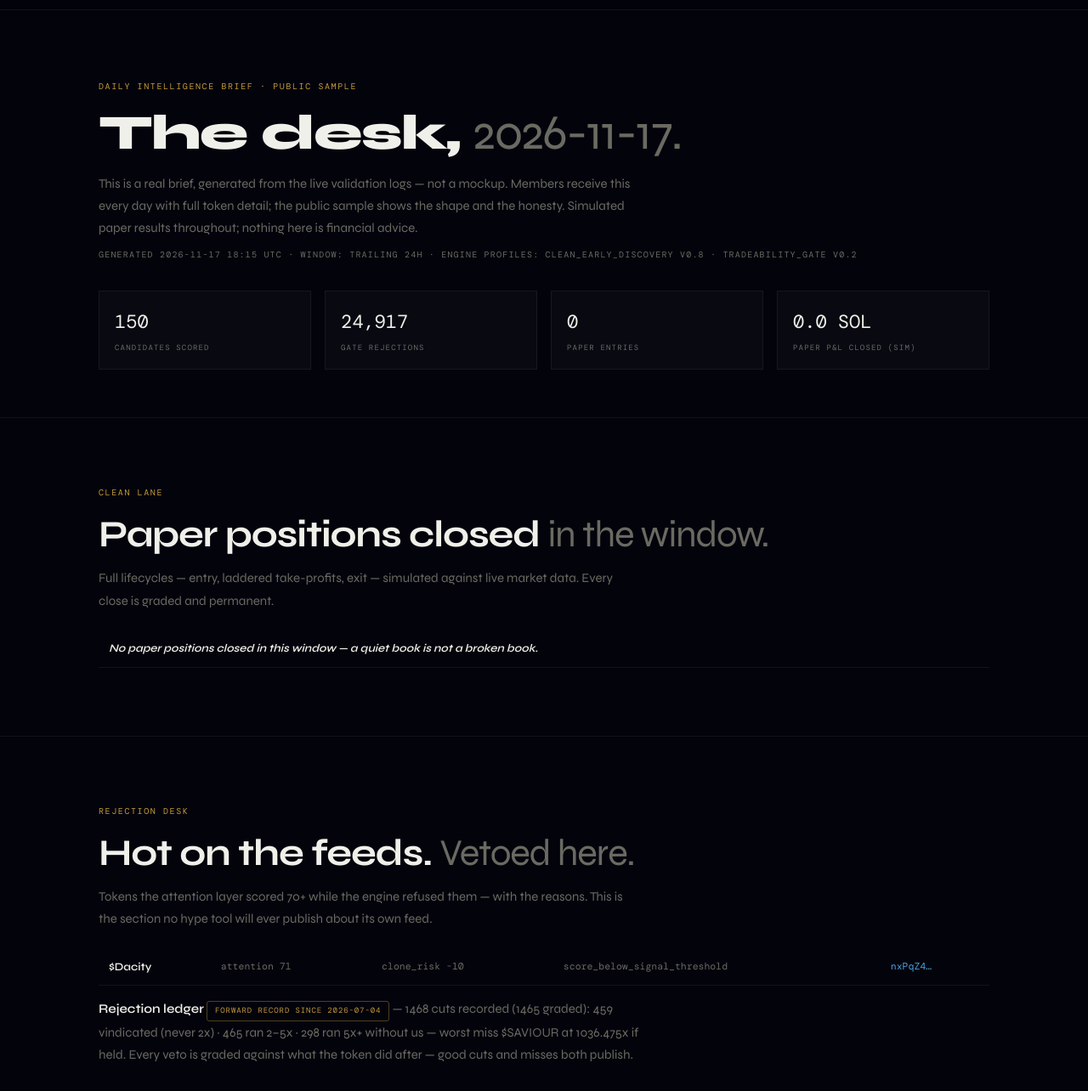
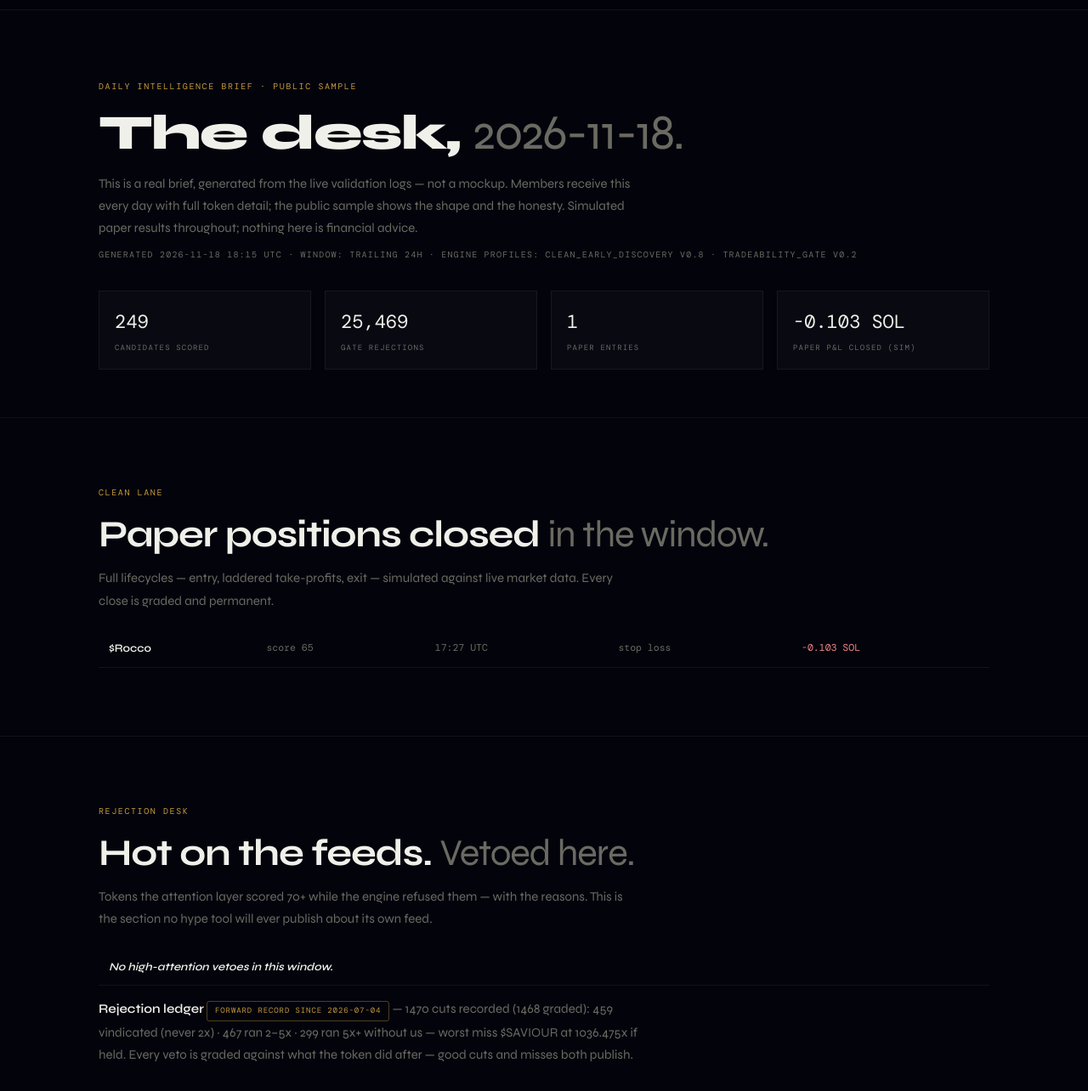
Before and after one commit to cyberburg/alphalumina-site, a plain HTML site: page brief.html in a window 1280 px wide. Shown: the part 56-1340 px from the top of the page at 85% size. Drawn offline with nearby package versions, Linux system fonts and the light colour scheme.

Commit message:
brief: 2026-11-18 daily intelligence brief (auto)

```diff
--- a/brief.html
+++ b/brief.html
@@ -48,15 +48,15 @@
 <header class="page-head">
   <div class="wrap">
     <div class="stag">Daily Intelligence Brief · public sample</div>
-    <h1>The desk, <span class="dim">2026-11-17.</span></h1>
+    <h1>The desk, <span class="dim">2026-11-18.</span></h1>
     <p class="sp">This is a real brief, generated from the live validation logs — not a mockup. Members receive this every day with full token detail; the public sample shows the shape and the honesty. Simulated paper results throughout; nothing here is financial advice.</p>
-    <p class="brief-meta">generated 2026-11-17 18:15 UTC · window: trailing 24h · engine profiles: clean_early_discovery v0.8 · tradeability_gate v0.2</p>
+    <p class="brief-meta">generated 2026-11-18 18:15 UTC · window: trailing 24h · engine profiles: clean_early_discovery v0.8 · tradeability_gate v0.2</p>
 
     <div class="statrow">
-      <div class="stat"><div class="v">150</div><div class="l">candidates scored</div></div>
-      <div class="stat"><div class="v">24,917</div><div class="l">gate rejections</div></div>
-      <div class="stat"><div class="v">0</div><div class="l">paper entries</div></div>
-      <div class="stat"><div class="v neg">0.0 SOL</div><div class="l">paper P&amp;L closed (sim)</div></div>
+      <div class="stat"><div class="v">249</div><div class="l">candidates scored</div></div>
+      <div class="stat"><div class="v">25,469</div><div class="l">gate rejections</div></div>
+      <div class="stat"><div class="v">1</div><div class="l">paper entries</div></div>
+      <div class="stat"><div class="v neg">-0.103 SOL</div><div class="l">paper P&amp;L closed (sim)</div></div>
     </div>
   </div>
 </header>
@@ -66,7 +66,7 @@
     <div class="stag">Clean lane</div>
     <h2 class="sh">Paper positions closed <span class="dim">in the window.</span></h2>
     <p class="sp">Full lifecycles — entry, laddered take-profits, exit — simulated against live market data. Every close is graded and permanent.</p>
-    <div class="table-scroll"><table class="btable"><tr><td colspan="5" class="quiet">No paper positions closed in this window — a quiet book is not a broken book.</td></tr></table></div>
+    <div class="table-scroll"><table class="btable"><tr><td>$Rocco</td><td class="mono">score 65</td><td class="mono">17:27 UTC</td><td class="mono">stop loss</td><td class="mono neg">-0.103 SOL</td></tr></table></div>
   </div>
 </section>
 
@@ -75,8 +75,8 @@
     <div class="stag">Rejection desk</div>
     <h2 class="sh">Hot on the feeds. <span class="dim">Vetoed here.</span></h2>
     <p class="sp">Tokens the attention layer scored 70+ while the engine refused them — with the reasons. This is the section no hype tool will ever publish about its own feed.</p>
-    <div class="table-scroll"><table class="btable"><tr><td>$Dacity</td><td class="mono">attention 71</td><td class="mono">clone_risk -10</td><td class="mono">score_below_signal_threshold</td><td class="mono"><a href="https://gmgn.ai/sol/token/nxPqZ4F7ux8Vph5NFu25rEP6Kx9Gr1U6Fmj36Rjpump" target="_blank" rel="noopener">nxPqZ4…</a></td></tr></table></div>
-    <p class="sp" style="margin-top:14px"><strong>Rejection ledger</strong> <span class="tag gold">forward record since 2026-07-04</span> — 1468 cuts recorded (1465 graded): 459 vindicated (never 2x) · 465 ran 2–5x · 298 ran 5x+ without us — worst miss $SAVIOUR at 1036.475x if held. Every veto is graded against what the token did after — good cuts and misses both publish.</p>
+    <div class="table-scroll"><table class="btable"><tr><td colspan="5" class="quiet">No high-attention vetoes in this window.</td></tr></table></div>
+    <p class="sp" style="margin-top:14px"><strong>Rejection ledger</strong> <span class="tag gold">forward record since 2026-07-04</span> — 1470 cuts recorded (1468 graded): 459 vindicated (never 2x) · 467 ran 2–5x · 299 ran 5x+ without us — worst miss $SAVIOUR at 1036.475x if held. Every veto is graded against what the token did after — good cuts and misses both publish.</p>
   </div>
 </section>
 
@@ -87,7 +87,7 @@
     <div class="grid3">
       <div class="card">
         <div class="kicker">Dirty-But-Real <span class="tag shadow">shadow</span></div>
-        <h3>0 new fires · 47 total</h3>
+        <h3>0 new fires · 48 total</h3>
         <p>Clone-vetoed tokens with real stacks, measured silently. Current forward evidence: 0% tradeable at the original fire — the lane stays shadow until the data says otherwise.</p>
       </div>
       <div class="card">
@@ -97,8 +97,8 @@
       </div>
       <div class="card">
         <div class="kicker">External cross-check <span class="tag gold">base-rating</span></div>
-        <h3>39 flags from 1 source</h3>
-        <p>External discovery tools' full flag streams, captured hourly and graded against our own outcomes (36 overlapped tokens we track). No screenshot evidence — full streams only.</p>
+        <h3>0 flags from 0 sources</h3>
+        <p>External discovery tools' full flag streams, captured hourly and graded against our own outcomes (0 overlapped tokens we track). No screenshot evidence — full streams only.</p>
       </div>
     </div>
   </div>
```
